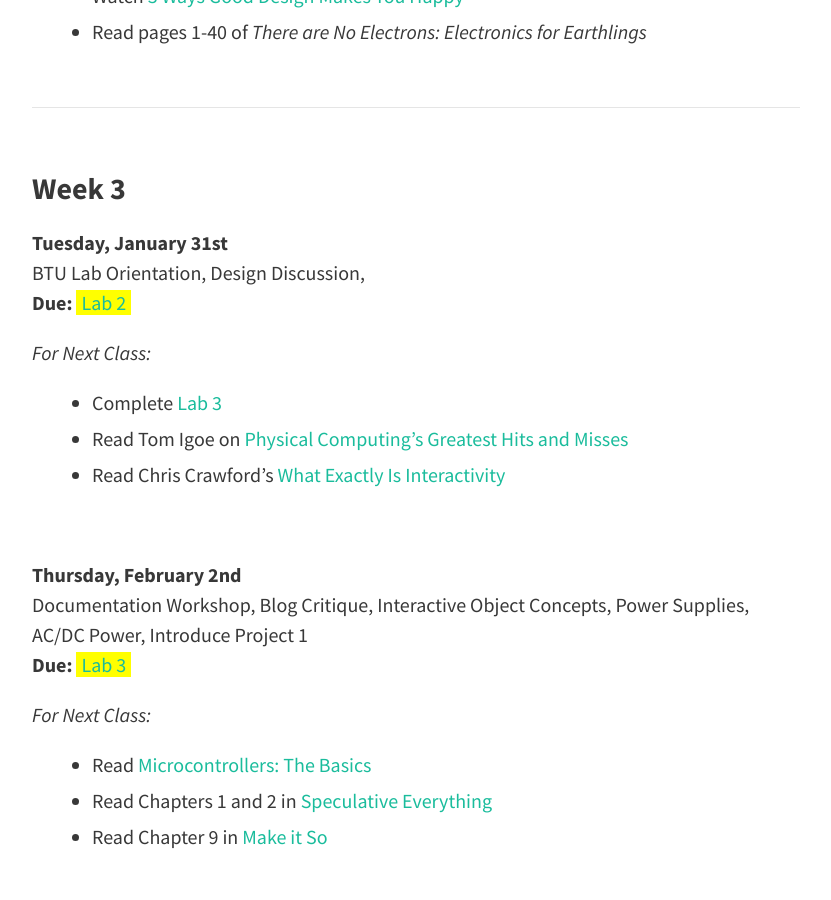
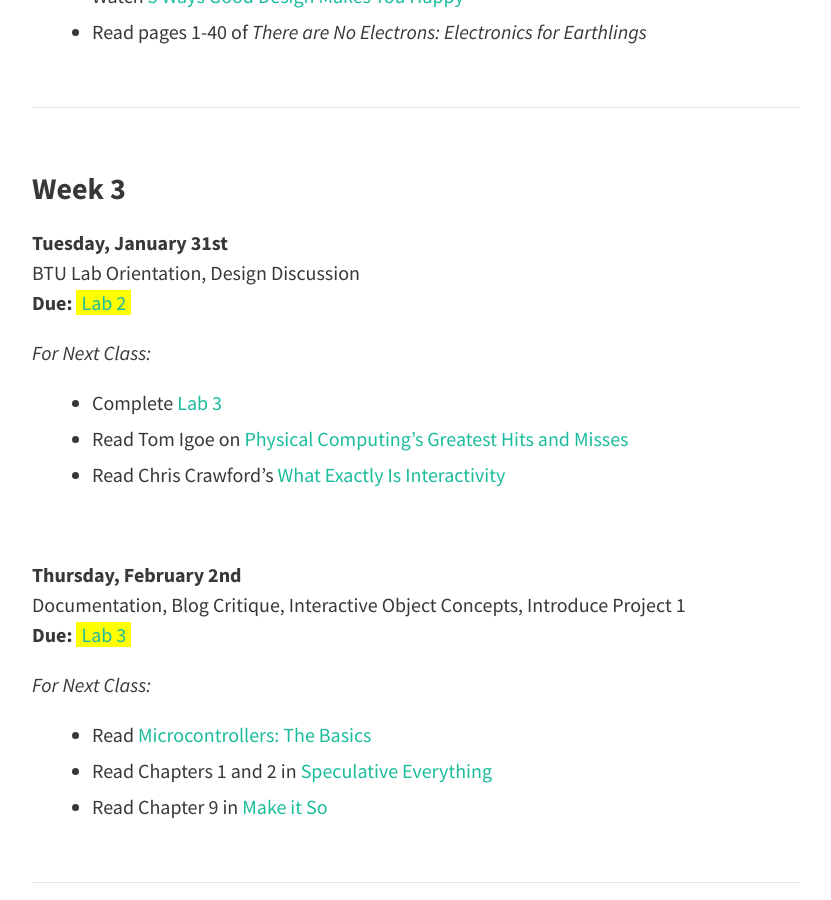
Before and after one commit to coloringchaos/object-spring-17, a Jekyll site: the page built from schedule.md, in a window 1280 px wide and 900 px high, scrolled down 1798 px. Shown: the whole window, without its empty margins (224-1055 px from the left). Built offline with Jekyll 4.4.1, drawn with Linux system fonts in a browser that asks for light colours; nearby versions of some CDN libraries.

Commit message:
schedule update for week 3

```diff
--- a/schedule.md
+++ b/schedule.md
@@ -67,7 +67,7 @@ Assignments are due on the day that they are listed.
 <hr>
 
 ### Week 3
-**Tuesday, January 31st** <br> BTU Lab Orientation, Design Discussion,  <br> **Due:** <span class="highlight">[Lab 2](/object-spring-17/lab-2)</span>
+**Tuesday, January 31st** <br> BTU Lab Orientation, Design Discussion <br> **Due:** <span class="highlight">[Lab 2](/object-spring-17/lab-2)</span>
 
 *For Next Class:*
 
@@ -78,7 +78,9 @@ Assignments are due on the day that they are listed.
 
 <br>
 
-**Thursday, February 2nd** <br> Documentation Workshop, Blog Critique, Interactive Object Concepts, Power Supplies, AC/DC Power, Introduce Project 1<br> **Due:** <span class="highlight">[Lab 3](/object-spring-17/lab-3)</span>
+**Thursday, February 2nd** <br> Documentation, Blog Critique, Interactive Object Concepts, Introduce Project 1<br> **Due:** <span class="highlight">[Lab 3](/object-spring-17/lab-3)</span>
+
+<!-- Power Supplies, AC/DC Power, -->
 
 *For Next Class:*
 
```
